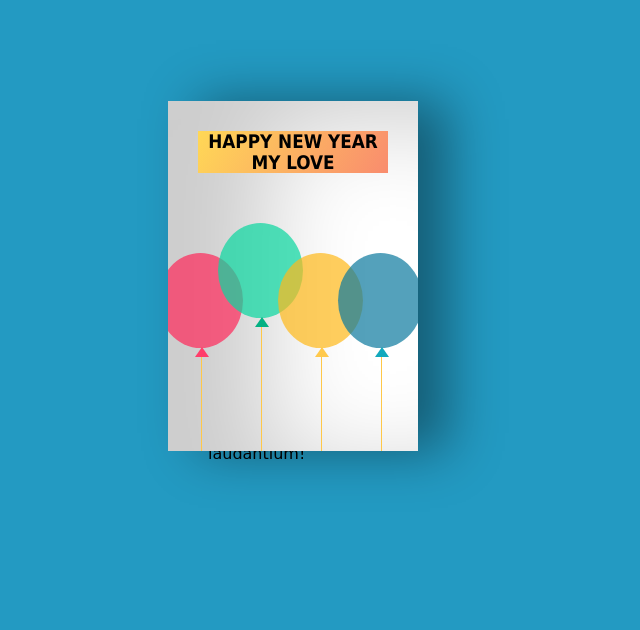
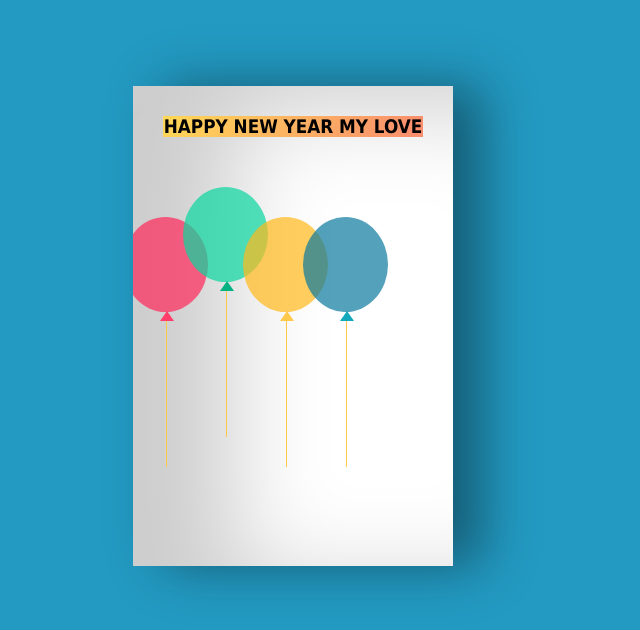
Before and after one commit to shivam6087/newtemp, a plain HTML site: page index.html in a window 1280 px wide. Shown: the part 132-762 px from the top of the page, without its empty margins (347-987 px from the left). Drawn offline with Linux system fonts and the light colour scheme.

Commit message:
Update style.css

```diff
--- a/style.css
+++ b/style.css
@@ -8,8 +8,8 @@ body {
 
 .birthdayCard {
   position: relative;
-  width: 250px;
-  height: 350px;
+  width: 320px;
+  height: 380px;
   cursor: pointer;
   transform-style: preserve-3d;
   transform: perspective(2500px);
@@ -33,8 +33,8 @@ body {
 .cardFront {
   position: relative;
   background-color: #fff;
-  width: 250px;
-  height: 350px;
+  width: 320px;
+  height: 480px;
   overflow: hidden;
   transform-origin: left;
   box-shadow: inset 100px 20px 100px rgba(0, 0, 0, 0.2),
@@ -132,8 +132,8 @@ body {
 .cardInside {
   position: absolute;
   background-color: #fff;
-  width: 250px;
-  height: 350px;
+  width: 320px;
+  height: 480px;
   z-index: -1;
   left: 0;
   top: 0;
```
